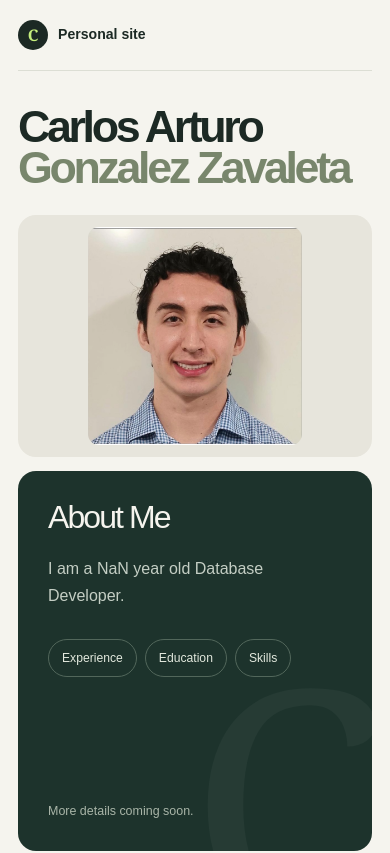
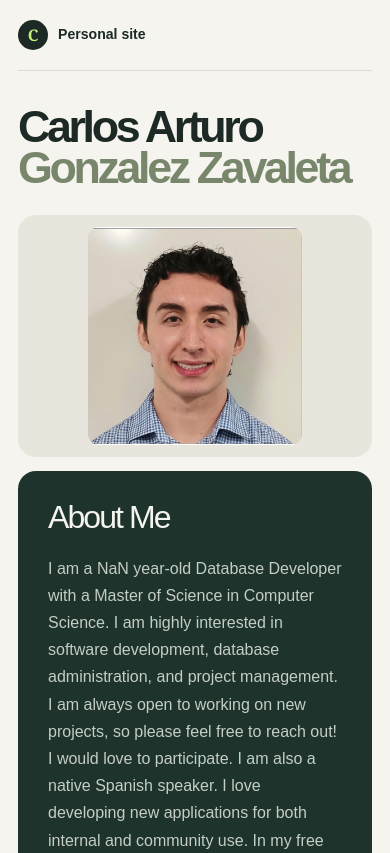
Before and after one commit to solrac031504/personal-website, a Next.js app in the folder personal-website/: page / in a window 390 px wide. Shown: the top 853 px of the page. Built offline with nearby package versions, Linux system fonts and the light colour scheme.

Commit message:
Expanding about me

```diff
--- a/personal-website/src/app/globals.css
+++ b/personal-website/src/app/globals.css
@@ -99,14 +99,14 @@ a {
 .content-grid {
   display: grid;
   grid-template-areas:
-    "portrait resume"
-    "links resume";
+    "portrait about-me"
+    "links about-me";
   grid-template-columns: minmax(0, 0.92fr) minmax(0, 1.08fr);
   gap: 20px;
 }
 
 .portrait-card,
-.resume-card,
+.about-me-card,
 .links-card {
   min-width: 0;
   overflow: hidden;
@@ -137,9 +137,9 @@ a {
   color: var(--muted);
 }
 
-.resume-card {
+.about-me-card {
   position: relative;
-  grid-area: resume;
+  grid-area: about-me;
   display: flex;
   min-height: 440px;
   flex-direction: column;
@@ -154,7 +154,7 @@ a {
   color: #8fa393;
 }
 
-.resume-card h2,
+.about-me-card h2,
 .links-card h2 {
   margin: 0;
   font-size: clamp(2rem, 4vw, 3.5rem);
@@ -163,7 +163,7 @@ a {
   line-height: 1;
 }
 
-.resume-copy {
+.about-me-copy {
   max-width: 380px;
   margin: 22px 0 30px;
   color: #c4cec4;
@@ -171,13 +171,13 @@ a {
   line-height: 1.7;
 }
 
-.resume-topics {
+.about-me-topics {
   display: flex;
   flex-wrap: wrap;
   gap: 8px;
 }
 
-.resume-topics span {
+.about-me-topics span {
   padding: 9px 13px;
   border: 1px solid #52675b;
   border-radius: 999px;
@@ -185,7 +185,7 @@ a {
   font-size: 0.76rem;
 }
 
-.resume-note {
+.about-me-note {
   margin: auto 0 0;
   padding-top: 40px;
   color: #a9b5a8;
@@ -295,13 +295,13 @@ a {
   .content-grid {
     grid-template-areas:
       "portrait"
-      "resume"
+      "about-me"
       "links";
     grid-template-columns: minmax(0, 1fr);
     gap: 14px;
   }
 
-  .resume-card {
+  .about-me-card {
     min-height: 380px;
     padding: 30px;
   }
--- a/personal-website/src/app/page.tsx
+++ b/personal-website/src/app/page.tsx
@@ -57,20 +57,16 @@ export default function Home() {
           </div>
         </section>
 
-        <section className="resume-card" id="resume" aria-labelledby="resume-title">
-          <h2 id="resume-title">About Me</h2>
-          <p className="resume-copy">
-            I am a {age} year old Database Developer.
+        <section className="about-me-card" id="about-me" aria-labelledby="about-me-title">
+          <h2 id="about-me-title">About Me</h2>
+          <p className="about-me-copy">
+            I am a {age} year-old Database Developer with a Master of Science in Computer Science.
+            I am highly interested in software development, database administration, and project management.
+            I am always open to working on new projects, so please feel free to reach out! I would love to participate.
+            I am also a native Spanish speaker.
+            I love developing new applications for both internal and community use.
+            In my free time, I also enjoy producing and playing music, cooking, working out, and playing video games.
           </p>
-          <div className="resume-topics" aria-label="Resume topics">
-            <span>Experience</span>
-            <span>Education</span>
-            <span>Skills</span>
-          </div>
-          <p className="resume-note">More details coming soon.</p>
-          <span className="card-decoration" aria-hidden="true">
-            C
-          </span>
         </section>
 
         <section className="links-card" id="links" aria-labelledby="links-title">
@@ -83,7 +79,7 @@ export default function Home() {
             </span>
           </div>
           <div className="links-list">
-            <p><b>LinkedIn:</b> <a href="www.linkedin.com/in/carlos-gonzalez-764b5b217" target="_blank">www.linkedin.com/in/carlos-gonzalez-764b5b217</a>
+            <p><b>LinkedIn:</b> <a href="https://www.linkedin.com/in/carlos-gonzalez-764b5b217/" target="_blank">www.linkedin.com/in/carlos-gonzalez-764b5b217</a>
             <span className="link-arrow" aria-hidden="true">
               ↗
             </span> </p>
```
